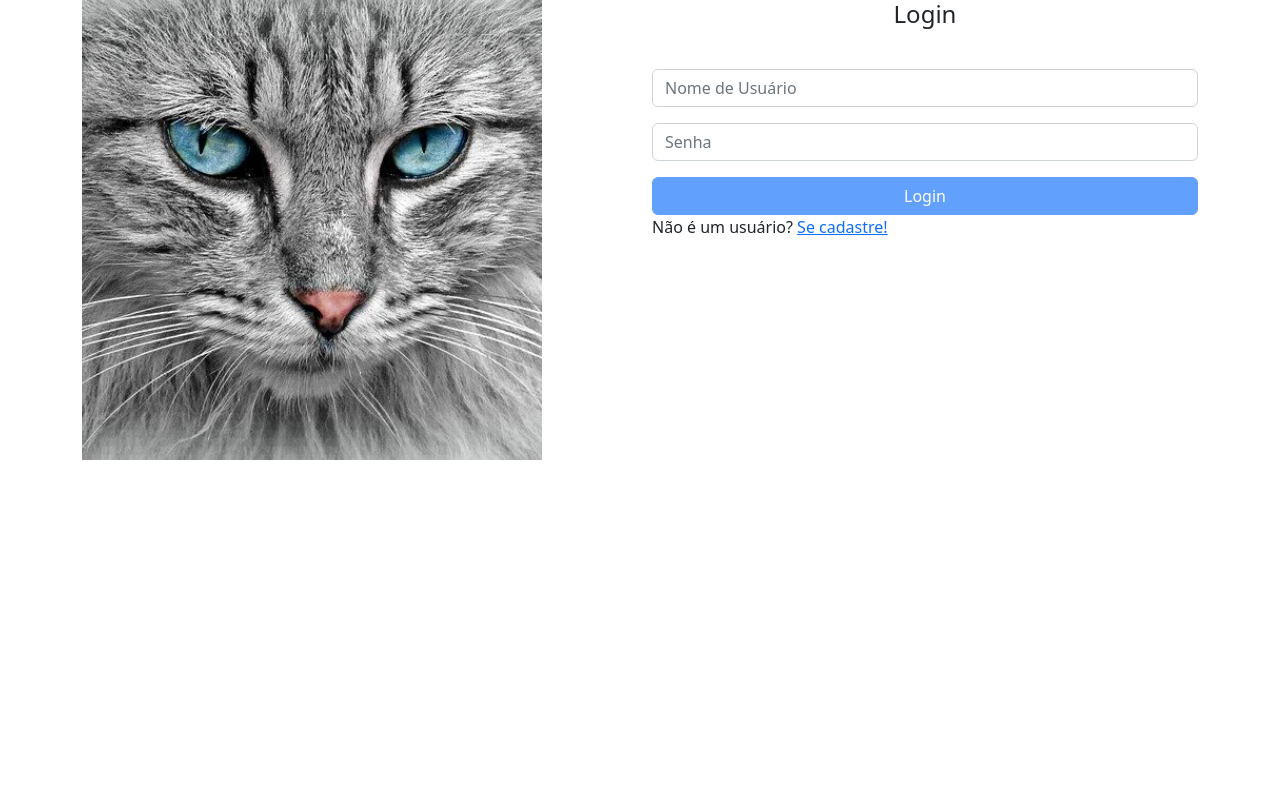
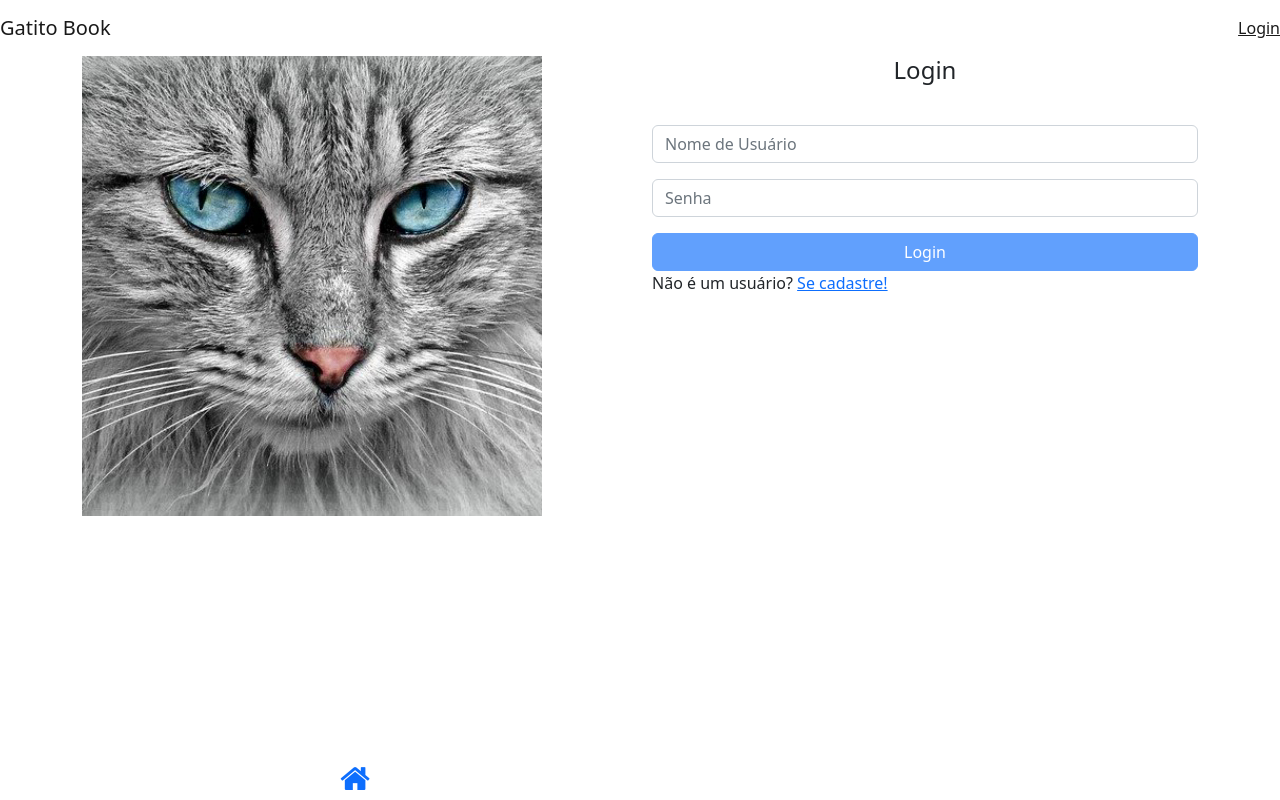
Before and after one commit to BoltzBit/gatito_book, an Angular app in the folder front/: page /home in a window 1280 px wide. Built offline with nearby package versions, Linux system fonts and the light colour scheme.

Commit message:
Add rodape component

```diff
--- a/front/src/app/app.component.html
+++ b/front/src/app/app.component.html
@@ -1 +1,3 @@
+<app-cabecalho></app-cabecalho>
 <router-outlet></router-outlet>
+<app-rodape></app-rodape>
--- a/front/src/app/app.module.ts
+++ b/front/src/app/app.module.ts
@@ -4,6 +4,8 @@ import { BrowserModule } from '@angular/platform-browser';
 
 import { AppRoutingModule } from './app-routing.module';
 import { AppComponent } from './app.component';
+import { CabecalhoModule } from './componentes/cabecalho/cabecalho.module';
+import { RodapeModule } from './componentes/rodape/rodape.module';
 
 @NgModule({
     declarations: [
@@ -12,7 +14,9 @@ import { AppComponent } from './app.component';
     imports: [
         BrowserModule,
         AppRoutingModule,
-    HttpClientModule
+        HttpClientModule,
+        CabecalhoModule,
+        RodapeModule
     ],
     providers: [],
     bootstrap: [AppComponent]
--- /dev/null
+++ b/front/src/app/componentes/rodape/rodape.component.html
@@ -0,0 +1,13 @@
+<footer class="mt-5">
+    <div class="fixed-bottom bg-white p-1">
+        <div class="container">
+            <div class="row text-center">
+                <div class="col-6">
+                    <a [routerLink]="['']">
+                        <i class="fa fa-home fa-2x"></i>
+                    </a>
+                </div>
+            </div>
+        </div>
+    </div>
+</footer>
--- /dev/null
+++ b/front/src/app/componentes/rodape/rodape.component.ts
@@ -0,0 +1,15 @@
+import { Component, OnInit } from '@angular/core';
+
+@Component({
+  selector: 'app-rodape',
+  templateUrl: './rodape.component.html',
+  styleUrls: ['./rodape.component.scss']
+})
+export class RodapeComponent implements OnInit {
+
+  constructor() { }
+
+  ngOnInit(): void {
+  }
+
+}
```
Also changed, not shown: front/src/app/componentes/rodape/rodape.module.ts (added, +20 -0 lines), front/src/app/componentes/rodape/rodape.component.scss (added), 1 other file (tests, documents, lock files or other folders). Lines whose indentation alone changed are shown as unchanged.
